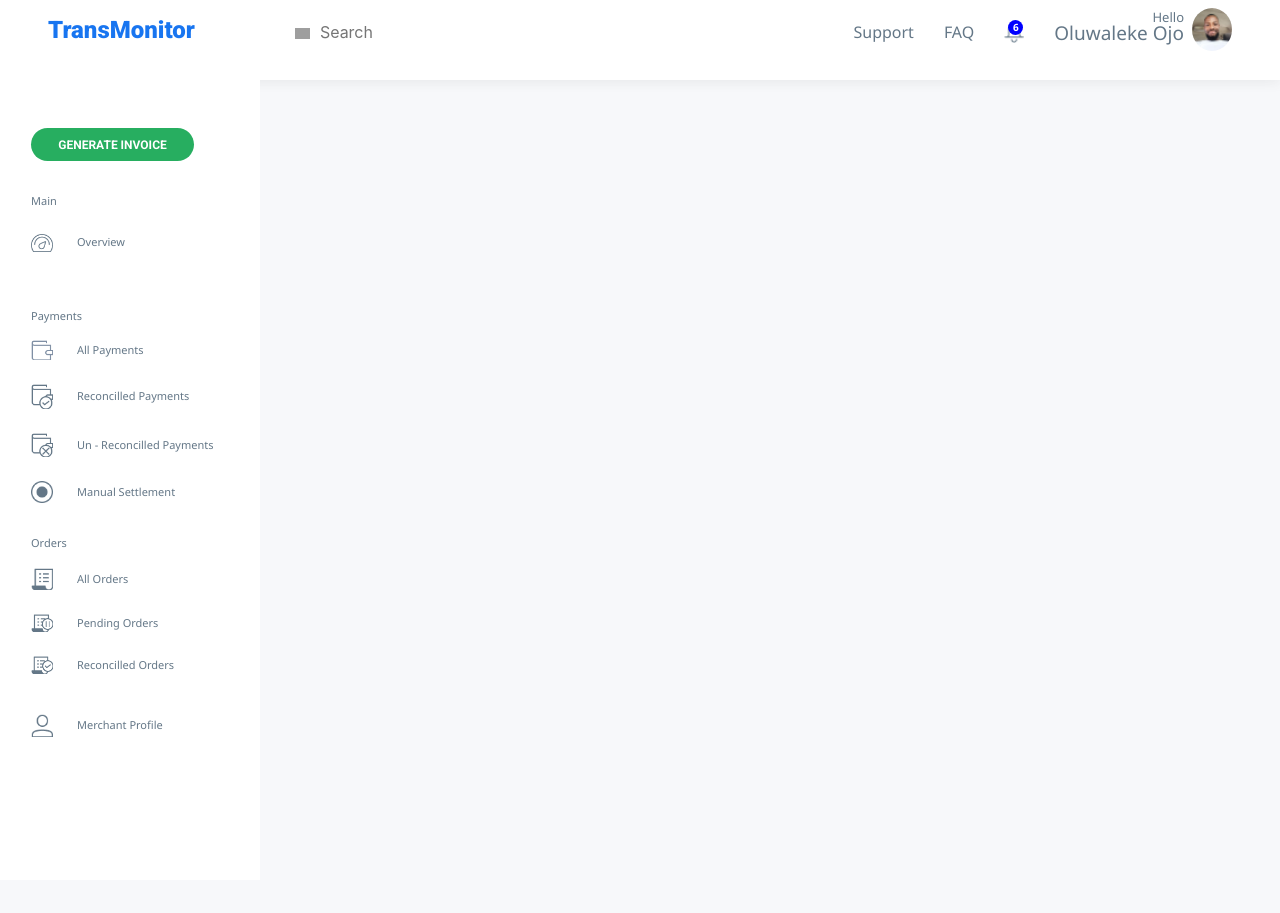
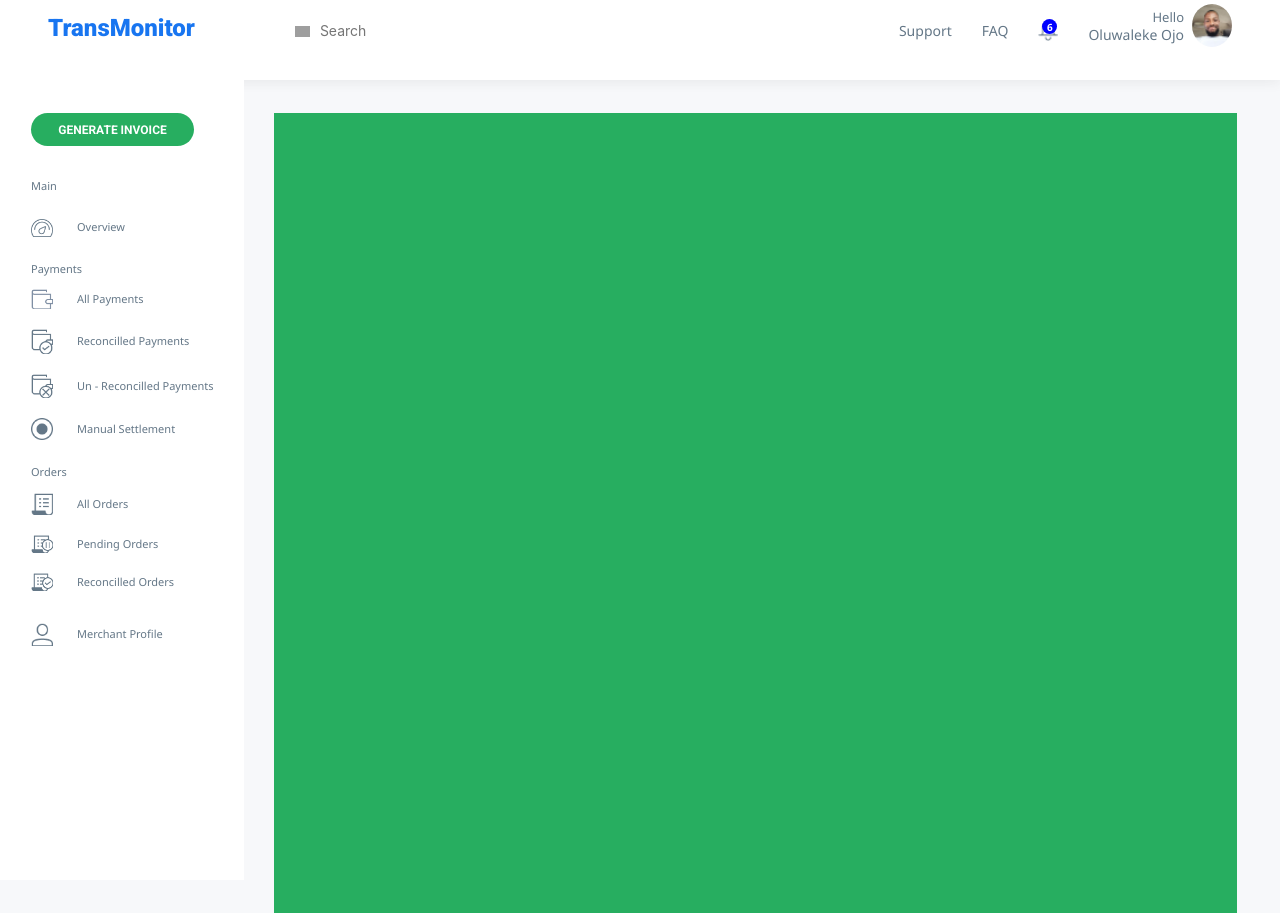
Before and after one commit to wisdomosara/mint, a React (Create React App) app: page / in a window 1280 px wide. Before the commit the page ends 880 px from the top, so only its background shows below. Built offline with nearby package versions, Linux system fonts and the light colour scheme; grey boxes are pictures that could not be loaded.

Commit message:
adjusted the header

```diff
--- a/src/App.css
+++ b/src/App.css
@@ -19,6 +19,7 @@ body{
 }
 .header-right ul li{
   float: left;
+  font-size: 14px;
   list-style-type: none;
   margin-left:30px;
   color: #647787;
@@ -40,15 +41,16 @@ ul{
   font-size: 13px;
 }
 .big-name{
-  margin-top: -25px;
+  margin-top: -20px;
   width: auto;
-  font-size: 19px
+  font-size: 14px
 }
 .notification{
   position: relative;
 }
 .search-input{
   border-style: none;
+  font-size: 14px;
 }
 .search-input:focus, .search-input:target{
   border-style: none;
@@ -66,13 +68,13 @@ ul{
   border-radius: 50%;
 }
 .sidebar{
-  position: relative;
-  left:0;
-  width: 260px;
+  padding-top: 33px;
+  width: 260px !important;
   background-color: #FFFFFF;
   height: 100vh;
   display: flex;
   flex-direction: column;
+  margin-right: 30px;
 }
 .invoice-btn{
   background: #27AE60;
@@ -97,3 +99,10 @@ ul{
   color: #647787;
   margin-bottom: 0;
 }
+.body{
+  background-color: #27AE60;
+  width: 80%;
+  height: 100vh;
+  margin-right: 43px;
+  margin-top: 33px;
+}
--- a/src/App.js
+++ b/src/App.js
@@ -2,12 +2,18 @@ import React from 'react';
 import './App.css';
 import Header from './components/Header'
 import Sidebar from './components/Sidebar'
+import Body from './components/Body'
 
 function App() {
   return (
     <div className="App">
       <Header />
-      <Sidebar />
+      <div className="d-flex">
+        <Sidebar />
+        <Body />
+      </div>
+
+
     </div>
   );
 }
--- /dev/null
+++ b/src/components/Body.jsx
@@ -0,0 +1,13 @@
+import React, { Component } from 'react'
+
+export default class Body extends Component {
+    render() {
+        return (
+            <div className="body">
+                <div className="highlight">
+
+                </div>
+            </div>
+        )
+    }
+}
--- a/src/components/Header.jsx
+++ b/src/components/Header.jsx
@@ -27,7 +27,7 @@ export default class Header extends Component {
                                         <p className="text-right small-name">Hello</p>
                                         <p className="text-right big-name"> Oluwaleke Ojo</p>
                                     </div>
-                                    <img src="images/IMG-20180413-WA0005.png" className="round-img mt-2" width="40px" height="43px"></img>
+                                    <img src="images/IMG-20180413-WA0005.png" className="round-img mt-1" width="40px" height="43px"></img>
                                 </div>
                             </li>
                         </ul>
--- a/src/components/Sidebar.jsx
+++ b/src/components/Sidebar.jsx
@@ -4,7 +4,7 @@ export default class Sidebar extends Component {
     render() {
         return (
             <div className="sidebar">
-                <div className="mt-5">
+                <div>
                     <button className="invoice-btn">GENERATE INVOICE</button>
                 </div>
 
@@ -14,37 +14,37 @@ export default class Sidebar extends Component {
                         <img src="images/Vector (29).png" width="22px" className="mr-4"></img>
                         <p>Overview</p>
                     </div>
-                    <p className="mt-5">Payments</p>
-                    <div className="d-flex align-items-center mt-2 py-2 mb-2">
+                    <p className="mt-3">Payments</p>
+                    <div className="d-flex align-items-center mt-1 py-2">
                         <img src="images/Groupnew2.png" width="22px" className="mr-4"></img>
                         <p>All Payments</p>
                     </div>
-                    <div className="d-flex align-items-center mt-2 py-2 mb-2">
+                    <div className="d-flex align-items-center mt-1 py-2">
                         <img src="images/Groupnew1.png" width="22px" className="mr-4"></img>
                         <p>Reconcilled Payments</p>
                     </div>
-                    <div className="d-flex align-items-center mt-2 py-2 mb-2">
+                    <div className="d-flex align-items-center mt-1 py-2">
                         <img src="images/Group (2).png" width="22px" className="mr-4"></img>
                         <p>Un - Reconcilled Payments</p>
                     </div>
-                    <div className="d-flex align-items-center mt-2 py-2 mb-2">
+                    <div className="d-flex align-items-center mt-1 py-2">
                         <img src="images/Group (3).png" width="22px" className="mr-4"></img>
                         <p>Manual Settlement</p>
                     </div>
-                    <p className="mt-4">Orders</p>
-                    <div className="d-flex align-items-center mt-2 py-2 mb-2">
+                    <p className="mt-3">Orders</p>
+                    <div className="d-flex align-items-center mt-1 py-2">
                         <img src="images/Group (4).png" width="22px" className="mr-4"></img>
                         <p>All Orders</p>
                     </div>
-                    <div className="d-flex align-items-center mt-2 py-2 mb-2">
+                    <div className="d-flex align-items-center mt-1 py-2">
                         <img src="images/Group (5).png" width="22px" className="mr-4"></img>
                         <p>Pending Orders</p>
                     </div>
-                    <div className="d-flex align-items-center mt-2 py-2 mb-2">
+                    <div className="d-flex align-items-center mt-1 py-2">
                         <img src="images/Order.png" width="22px" className="mr-4"></img>
                         <p>Reconcilled Orders</p>
                     </div>
-                    <div className="d-flex align-items-center mt-4 py-2 mb-2">
+                    <div className="d-flex align-items-center mt-3 py-2">
                         <img src="images/Group (7).png" width="22px" className="mr-4"></img>
                         <p>Merchant Profile</p>
                     </div>
```
